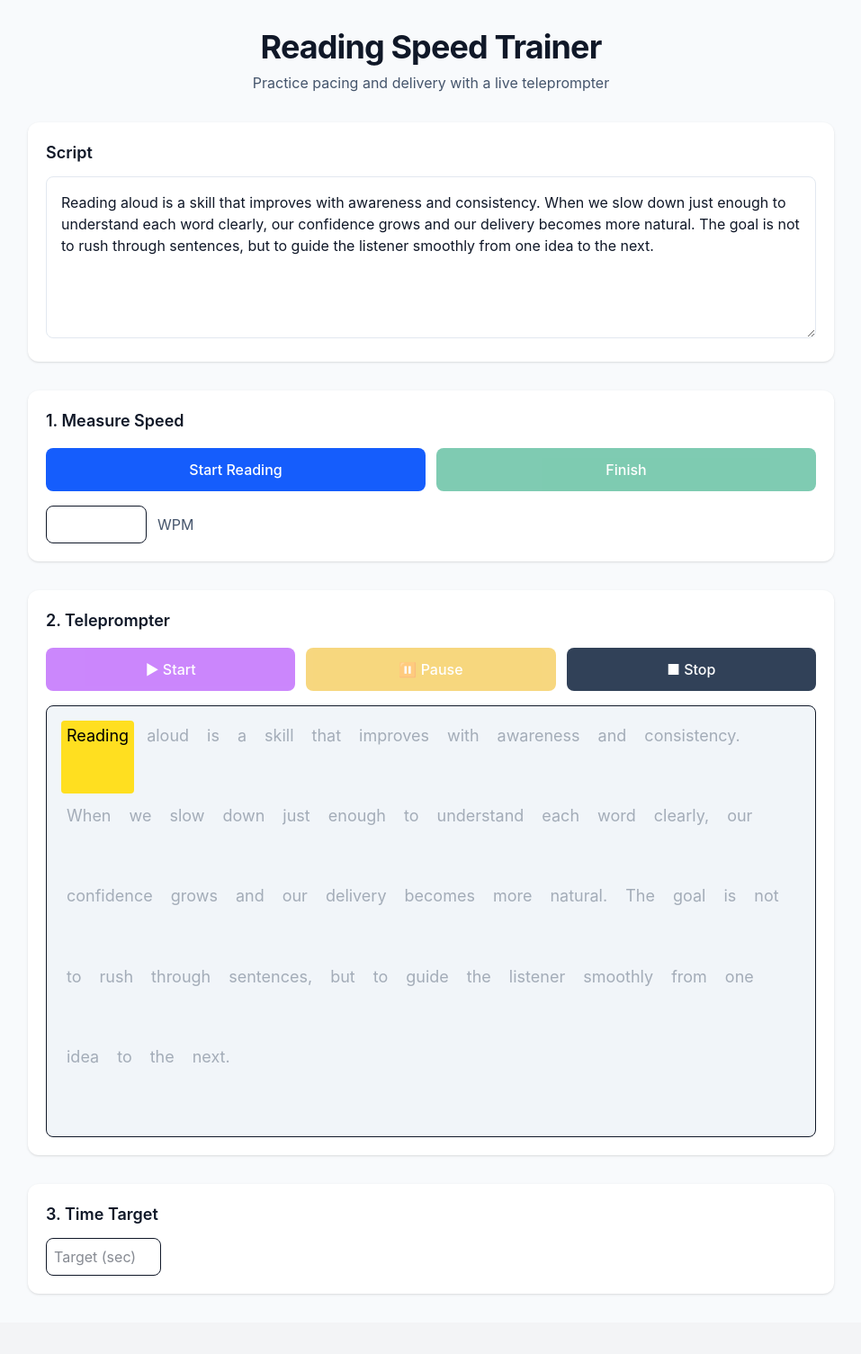
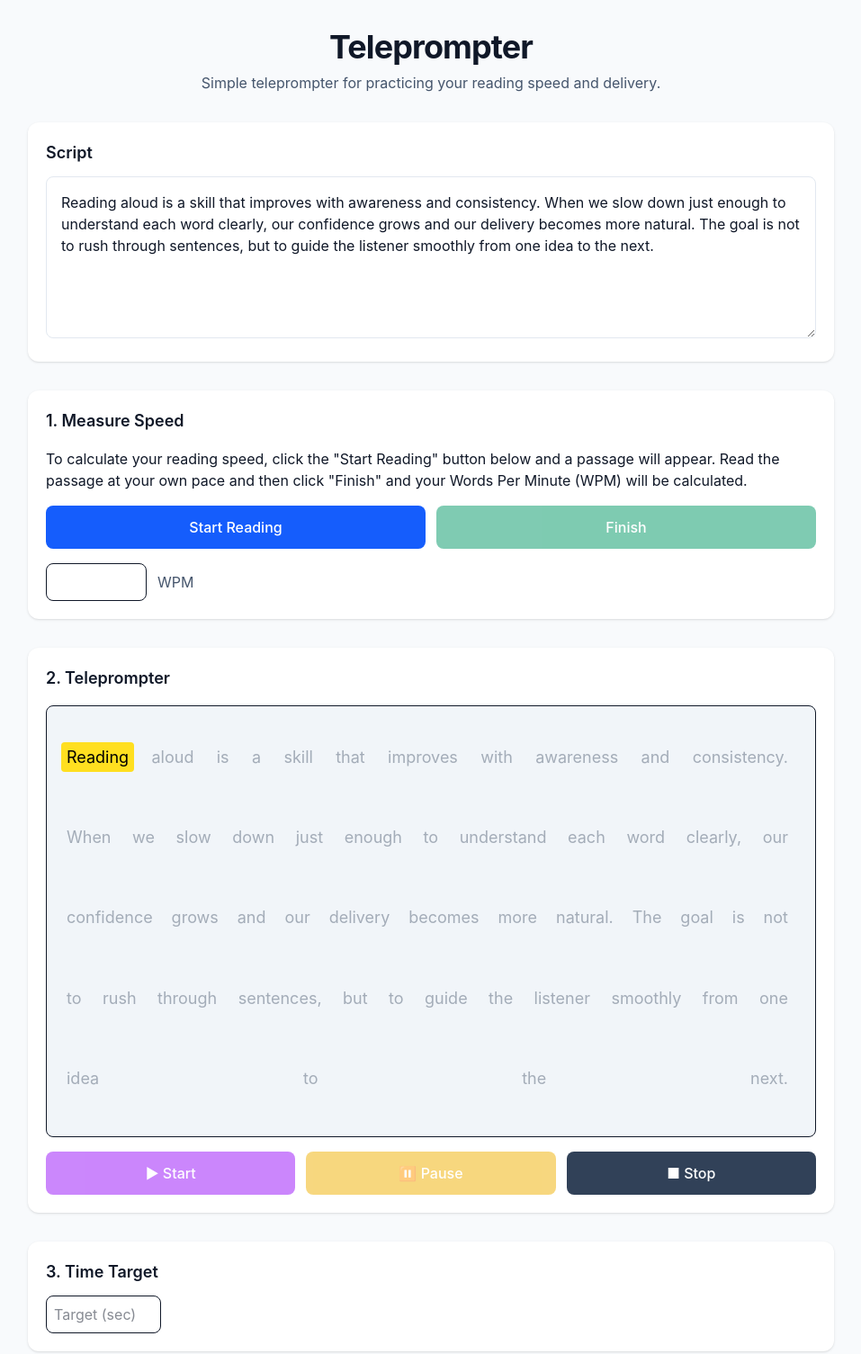
Before and after one commit to HarryTheWulf/teleprompter, an Astro site: page / in a window 1280 px wide. Shown: the whole page at 90% size, without its empty margins (161-1118 px from the left). Before the commit the page ends 1470 px from the top, so only its background shows below. Built offline with nearby package versions, Linux system fonts and the light colour scheme; Astro itself is replaced by a stand-in of ours.

Commit message:
Slight tweaks.

```diff
--- a/src/components/App.tsx
+++ b/src/components/App.tsx
@@ -141,8 +141,8 @@ export default function ReaderApp() {
   /* ===== Time Estimation ===== */
   const estimatedSeconds = wpm
     ? Math.round(
-        (tokens.length / wpm) * 60 +
-          tokens.reduce(
+        (tokens.length / wpm) * 60
+          + tokens.reduce(
             (sum, t) =>
               sum + (t.type === "word" ? getExtraPauseMs(t) : 0),
             0
@@ -157,17 +157,22 @@ export default function ReaderApp() {
       ? estimatedSeconds <= targetSeconds
       : null;
 
+  const totalPauseSeconds = useMemo(() => tokens.reduce(
+    (sum, t) => sum + (t.type === "word" ? getExtraPauseMs(t) : 0),
+    0
+  ) / 1000, [tokens]);
+
+  const requiredWpm = targetSeconds > totalPauseSeconds
+    ? Math.round((tokens.length * 60) / (targetSeconds - totalPauseSeconds))
+    : null;
+
   /* ===== UI ===== */
   return (
     <div className="min-h-screen bg-slate-50 p-4 sm:p-8">
       <div className="max-w-4xl mx-auto space-y-8">
         <header className="text-center space-y-2">
-          <h1 className="text-3xl sm:text-4xl font-bold tracking-tight">
-            Reading Speed Trainer
-          </h1>
-          <p className="text-slate-600">
-            Practice pacing and delivery with a live teleprompter
-          </p>
+          <h1 className="text-3xl sm:text-4xl font-bold tracking-tight">Teleprompter</h1>
+          <p className="text-slate-600">Simple teleprompter for practicing your reading speed and delivery.</p>
         </header>
 
         {/* Script Input */}
@@ -184,6 +189,7 @@ export default function ReaderApp() {
         {/* Speed Measurement */}
         <section className="bg-white rounded-xl shadow-sm p-5 space-y-4">
           <h2 className="font-semibold text-lg">1. Measure Speed</h2>
+          <p>To calculate your reading speed, click the "Start Reading" button below and a passage will appear. Read the passage at your own pace and then click "Finish" and your Words Per Minute (WPM) will be calculated.</p>
 
           <div className="flex flex-col sm:flex-row gap-3">
             <button
@@ -202,6 +208,8 @@ export default function ReaderApp() {
               Finish
             </button>
           </div>
+
+          <p className={`${isMeasuring ? "block" : "hidden"} text-slate-600`}>Reading aloud is a skill that improves with awareness and consistency. When we slow down just enough to understand each word clearly, our confidence grows and our delivery becomes more natural. The goal is not to rush through sentences, but to guide the listener smoothly from one idea to the next.</p>
 
           <div className="flex items-center gap-3">
             <input
@@ -225,6 +233,29 @@ export default function ReaderApp() {
         {/* Teleprompter */}
         <section className="bg-white rounded-xl shadow-sm p-5 space-y-4">
           <h2 className="font-semibold text-lg">2. Teleprompter</h2>
+
+          <div
+            ref={containerRef}
+            className="h-[60vh] overflow-y-auto rounded-lg border bg-slate-100 p-4 text-lg leading-relaxed flex flex-wrap justify-between items-center"
+          >
+            {tokens.map((token, i) =>
+              token.type === "linebreak" ? (
+                <div key={i} className="w-full h-4" />
+              ) : (
+                <span
+                  key={i}
+                  ref={(el) => { wordRefs.current[i] = el; }}
+                  className={`mr-2 mb-2 px-1.5 py-0.5 rounded transition-colors ${
+                    i === activeIndex
+                      ? "bg-yellow-300 text-black"
+                      : "text-slate-700 opacity-40"
+                  }`}
+                >
+                  {token.value}
+                </span>
+              )
+            )}
+          </div>
 
           <div className="flex flex-col sm:flex-row gap-3">
             <button
@@ -250,29 +281,6 @@ export default function ReaderApp() {
               ■ Stop
             </button>
           </div>
-
-          <div
-            ref={containerRef}
-            className="h-[60vh] overflow-y-auto rounded-lg border bg-slate-100 p-4 text-lg leading-relaxed flex flex-wrap"
-          >
-            {tokens.map((token, i) =>
-              token.type === "linebreak" ? (
-                <div key={i} className="w-full h-4" />
-              ) : (
-                <span
-                  key={i}
-                  ref={(el) => { wordRefs.current[i] = el; }}
-                  className={`mr-2 mb-2 px-1.5 py-0.5 rounded transition-colors ${
-                    i === activeIndex
-                      ? "bg-yellow-300 text-black"
-                      : "text-slate-700 opacity-40"
-                  }`}
-                >
-                  {token.value}
-                </span>
-              )
-            )}
-          </div>
         </section>
 
         {/* Time Target */}
@@ -294,6 +302,7 @@ export default function ReaderApp() {
             />
 
             {meetsTarget !== null && (
+              <div className="flex items-center gap-3">
                 <span
                   className={`font-medium ${
                     meetsTarget ? "text-emerald-600" : "text-rose-600"
@@ -301,6 +310,12 @@ export default function ReaderApp() {
                 >
                   {meetsTarget ? "✔ Within target" : "✖ Too long"}
                 </span>
+                {requiredWpm && (
+                  <span className="text-slate-600 text-sm">
+                    (Requires {requiredWpm} WPM)
+                  </span>
+                )}
+              </div>
             )}
           </div>
         </section>
```
Also changed, not shown: README.md. Lines whose indentation alone changed are shown as unchanged.
